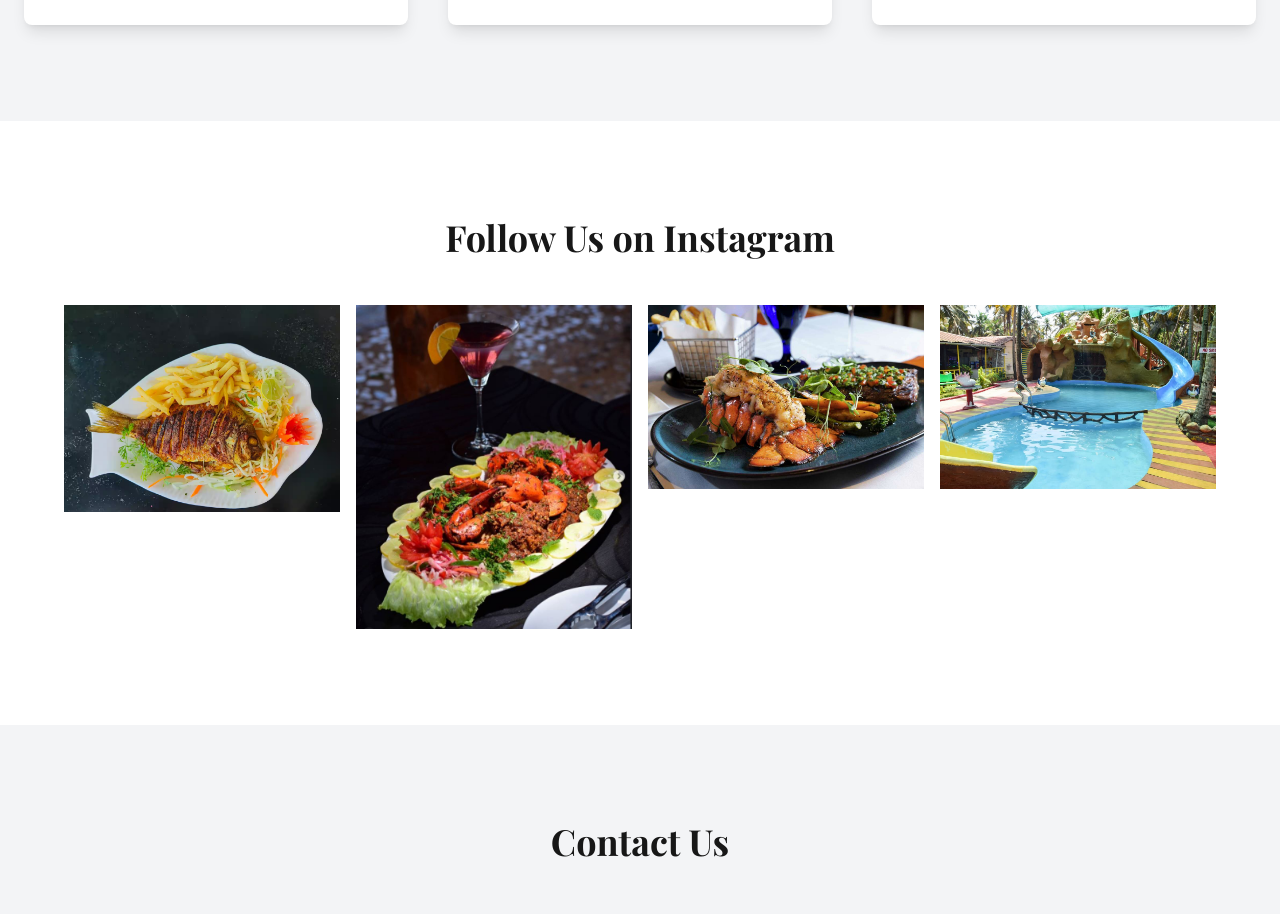
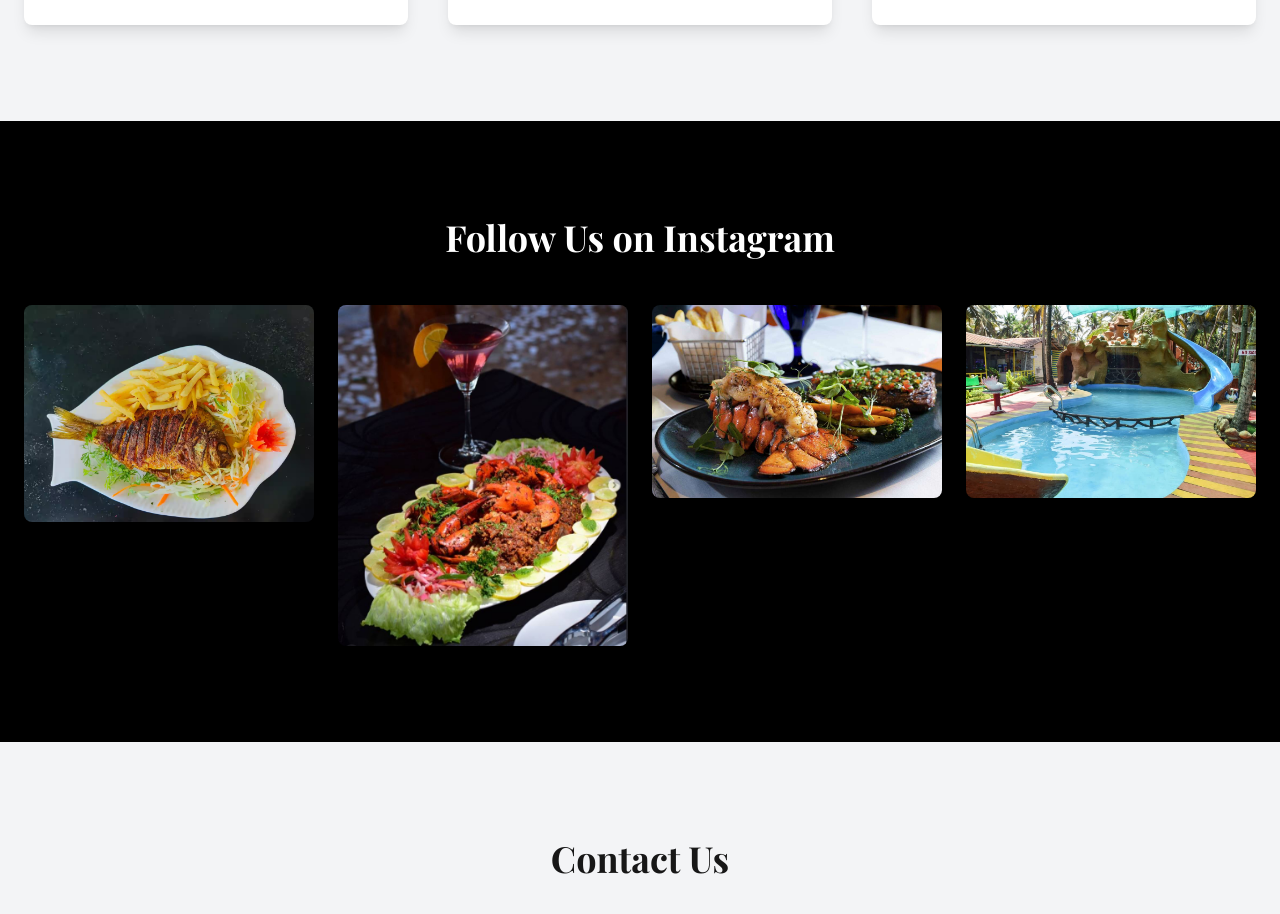
Before and after one commit to LYDELL21/st-antonio-waterfront, a Next.js app: page / in a window 1280 px wide. Shown: the part 2863-3777 px from the top of the page. Built offline with nearby package versions, Linux system fonts and the light colour scheme; grey boxes are pictures that could not be loaded.

Commit message:
premium design + contact update

```diff
--- a/components/Instagram.js
+++ b/components/Instagram.js
@@ -2,18 +2,65 @@ export default function Instagram(){
 
 return(
 
-<section className="py-24">
+<section className="py-24 bg-black text-white">
 
-<h2 className="text-4xl font-bold text-center mb-12">
+<div className="max-w-7xl mx-auto px-6 text-center">
+
+<a
+href="https://www.instagram.com/st.antonio_waterfront_"
+target="_blank"
+rel="noopener noreferrer"
+>
+
+<h2 className="text-4xl font-bold mb-12 hover:text-green-400 transition">
 Follow Us on Instagram
 </h2>
 
-<div className="max-w-6xl mx-auto grid grid-cols-2 md:grid-cols-4 gap-4">
+</a>
 
-<img src="/images/gallery1.avif"/>
-<img src="/images/gallery2.JPG"/>
-<img src="/images/gallery3.jpg"/>
-<img src="/images/gallery4.jpg"/>
+<div className="grid grid-cols-2 md:grid-cols-4 gap-6">
+
+<a
+href="https://www.instagram.com/st.antonio_waterfront_"
+target="_blank"
+>
+<img
+src="/images/gallery1.avif"
+className="hover:scale-105 transition rounded-lg"
+/>
+</a>
+
+<a
+href="https://www.instagram.com/st.antonio_waterfront_"
+target="_blank"
+>
+<img
+src="/images/gallery2.JPG"
+className="hover:scale-105 transition rounded-lg"
+/>
+</a>
+
+<a
+href="https://www.instagram.com/st.antonio_waterfront_"
+target="_blank"
+>
+<img
+src="/images/gallery3.jpg"
+className="hover:scale-105 transition rounded-lg"
+/>
+</a>
+
+<a
+href="https://www.instagram.com/st.antonio_waterfront_"
+target="_blank"
+>
+<img
+src="/images/gallery4.jpg"
+className="hover:scale-105 transition rounded-lg"
+/>
+</a>
+
+</div>
 
 </div>
 
```
